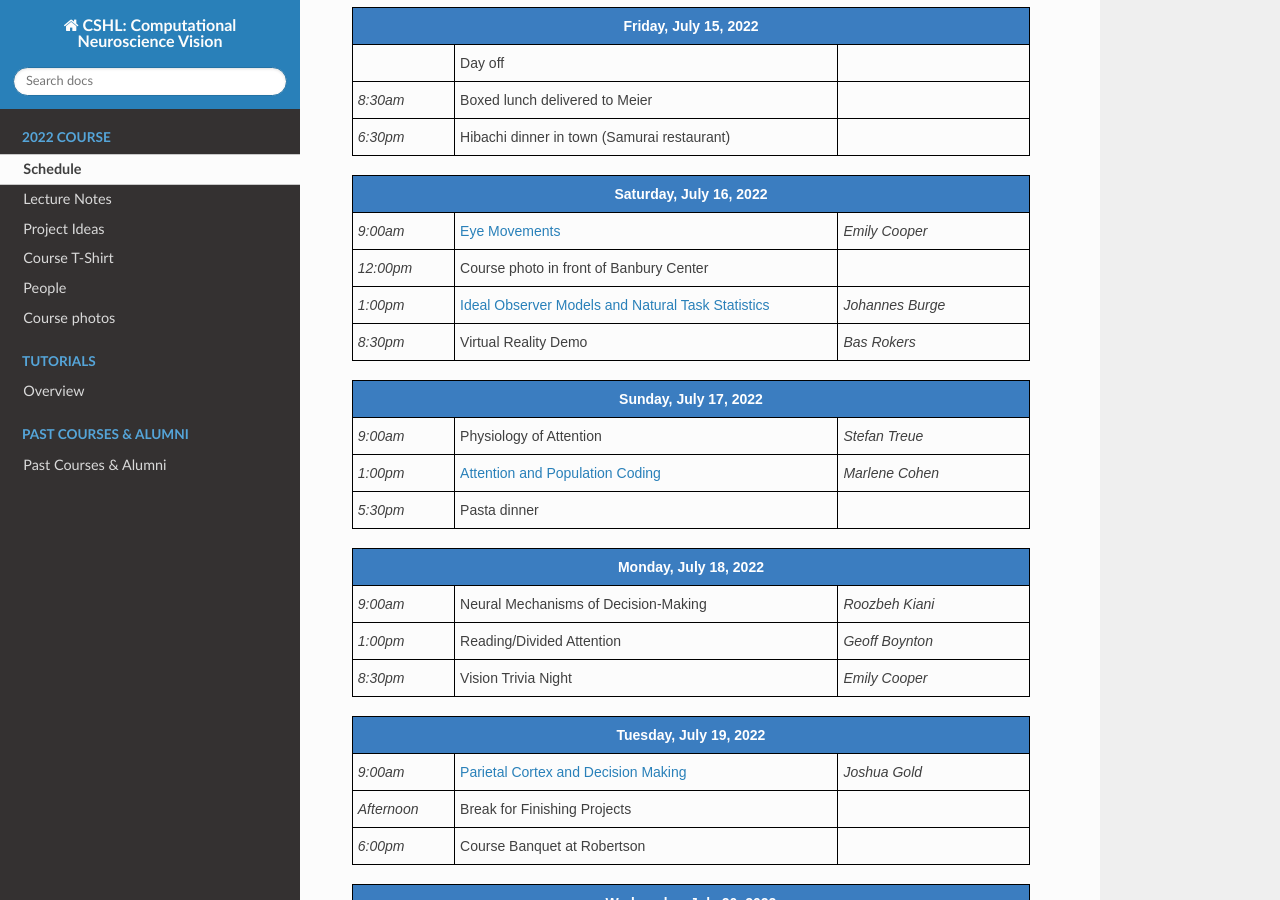
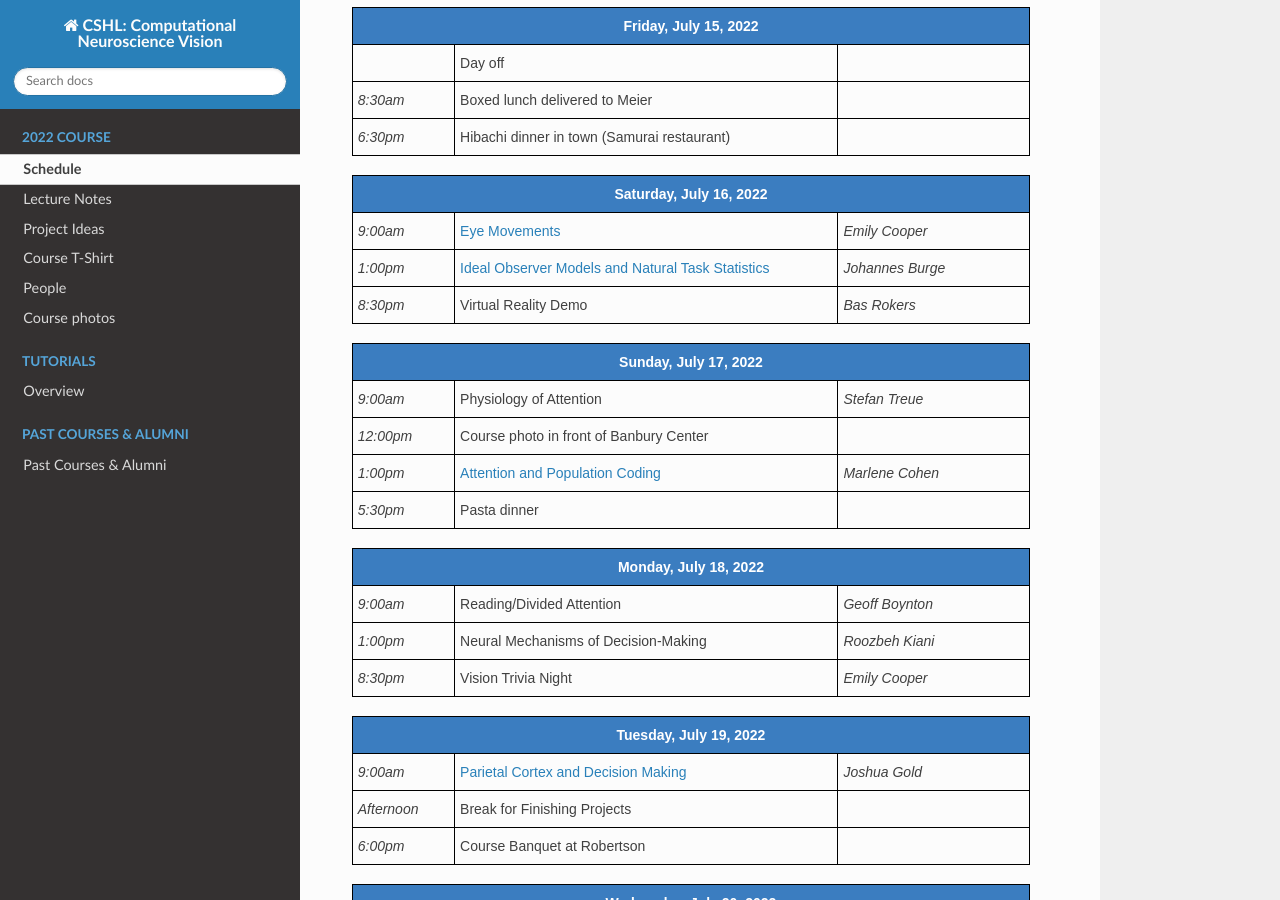
Before and after one commit to CSHL-comp-neuro-vision/website, a Sphinx documentation site: the page built from source/2022/schedule.md, in a window 1280 px wide and 900 px high, scrolled down 1497 px. Built offline with Sphinx 7.4.7 and the Read the Docs theme 2.0.0, drawn with Linux system fonts in a browser that asks for light colours.

Commit message:
Update schedule.md

```diff
--- a/source/2022/schedule.md
+++ b/source/2022/schedule.md
@@ -268,11 +268,6 @@
     <td class="tg-lmxn">Emily Cooper</span></td>
   </tr>
   <tr>
-    <td class="tg-left">12:00pm</td>
-    <td class="tg-73oq">Course photo in front of Banbury Center</td>
-    <td class="tg-lmxn"></td>
-  </tr>
-  <tr>
     <td class="tg-left">1:00pm</td>
     <td class="tg-73oq"><a href="https://cshl-comp-neuro-vision.github.io/website/2022/lecture_notes.html#johannes-burge">Ideal Observer Models and Natural Task Statistics</a></td>
     <td class="tg-lmxn">Johannes Burge</td>
@@ -300,6 +295,11 @@
     <td class="tg-lmxn">Stefan Treue</span></td>
   </tr>
   <tr>
+    <td class="tg-left">12:00pm</td>
+    <td class="tg-73oq">Course photo in front of Banbury Center</td>
+    <td class="tg-lmxn"></td>
+  </tr>
+  <tr>
     <td class="tg-left">1:00pm</td>
     <td class="tg-73oq"><a href="https://cshl-comp-neuro-vision.github.io/website/2022/lecture_notes.html#marlene-cohen">Attention and Population Coding</a></td>
     <td class="tg-lmxn">Marlene Cohen</td>
@@ -323,13 +323,13 @@
 <tbody>
   <tr>
     <td class="tg-left">9:00am</td>
-    <td class="tg-73oq">Neural Mechanisms of Decision-Making</td>
-    <td class="tg-lmxn">Roozbeh Kiani</span></td>
+    <td class="tg-73oq">Reading/Divided Attention</td>
+    <td class="tg-lmxn">Geoff Boynton</td>
   </tr>
   <tr>
     <td class="tg-left">1:00pm</td>
-    <td class="tg-73oq">Reading/Divided Attention</td>
-    <td class="tg-lmxn">Geoff Boynton</td>
+    <td class="tg-73oq">Neural Mechanisms of Decision-Making</td>
+    <td class="tg-lmxn">Roozbeh Kiani</span></td>
   </tr>
   <tr>
     <td class="tg-left">8:30pm</td>
```
